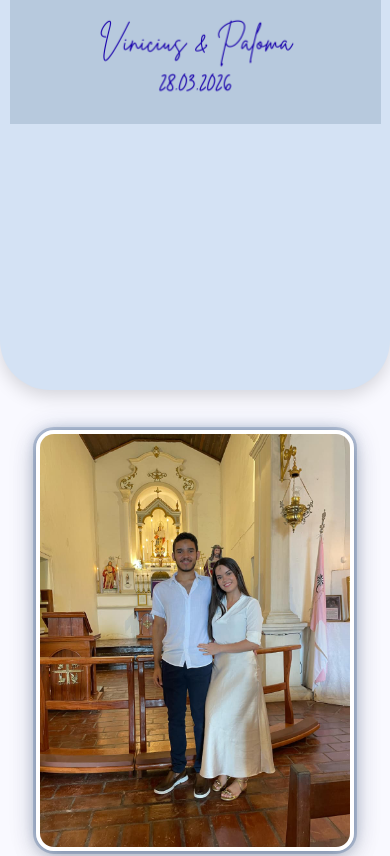
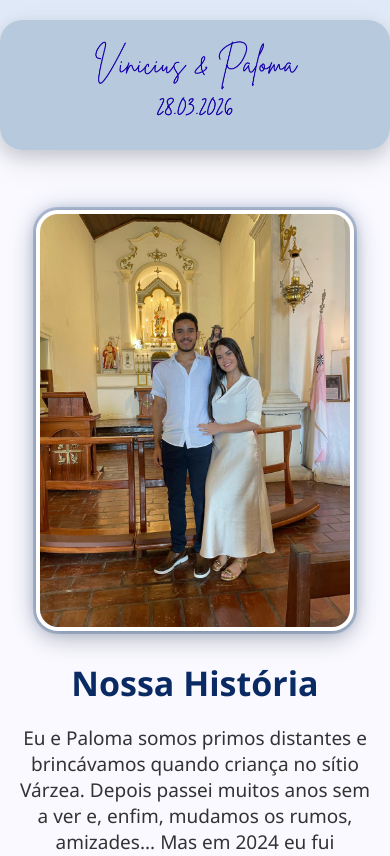
Before and after one commit to viniciusolinto/casamento-vp, a plain HTML site: page frontend/index.html in a window 390 px wide. Shown: the top 856 px of the page. Drawn offline with Linux system fonts and the light colour scheme.

Commit message:
atualização 3

```diff
--- a/frontend/css/styles.css
+++ b/frontend/css/styles.css
@@ -23,86 +23,100 @@ a {
     text-decoration: none;
 }
 
-/* Container padrão */
 section {
     text-align: center;
     padding: 40px 20px;
 }
 
 /* ======================== */
-/* HERO - IMAGEM DO CONVITE */
+/* HERO RESPONSIVO MODERNO */
 /* ======================== */
 
 .hero {
     width: 100%;
-    height: 380px; /* altura ideal para desktop */
-    background-image: url("../img/foto.png");
-    background-size: contain;   /* mostra a imagem inteira */
-    background-repeat: no-repeat;
-    background-position: center top;
-    background-color: #d4e0f5;  /* cor azul suave por trás da imagem */
-    padding-top: 25px;
-
-    border-bottom-left-radius: 40px;
-    border-bottom-right-radius: 40px;
-
-    box-shadow: 0 6px 18px rgba(0,0,0,0.15);
+    padding: 20px 0;
+    background: linear-gradient(to bottom, #dfe9f7, #f9f9ff);
+    display: flex;
+    justify-content: center;
 }
 
+.convite-container {
+    position: relative;
+    width: 100%;
+    max-width: 480px;  /* limite no desktop */
+    margin: 0 auto;
+}
+
+/* A IMAGEM DO CONVITE */
+.convite-img {
+    width: 100%;
+    height: auto;
+    border-radius: 22px;
+
+    /* sombra suave elegante */
+    box-shadow:
+        0 6px 18px rgba(0,0,0,0.15),
+        0 12px 35px rgba(0,0,0,0.08);
+
+    /* margem para respirar */
+    display: block;
+}
+
+/* TEXTO SOBRE A IMAGEM */
+.convite-info {
+    position: absolute;
+    bottom: 18px;
+    width: 100%;
+    text-align: center;
+    color: #002F6C;
+    font-weight: 700;
+    text-shadow: 0 3px 8px rgba(255,255,255,0.6);
+}
+
+/* Nome do casal */
+.convite-info h1 {
+    margin: 0;
+    font-size: 26px;
+    letter-spacing: 2px;
+}
+
+/* Data */
+.convite-info .data {
+    margin-top: 5px;
+    font-size: 18px;
+    font-weight: 600;
+}
+
+/* ======================== */
 /* MOBILE */
-@media (max-width: 600px) {
-    .hero {
-        height: 320px;           /* aumenta ou diminui conforme sua imagem */
-        background-size: contain;
-        background-position: center top;
-        padding-top: 20px;
+/* ======================== */
+
+@media (max-width: 500px) {
+    .convite-info h1 {
+        font-size: 22px;
+    }
+
+    .convite-info .data {
+        font-size: 16px;
+    }
+}
+
+/* ======================== */
+/* TELAS MUITO PEQUENAS */
+/* ======================== */
+
+@media (max-width: 360px) {
+    .convite-info h1 {
+        font-size: 18px;
+    }
+    .convite-info .data {
+        font-size: 14px;
     }
 }
 
 
 /* ======================== */
-/* HERO AJUSTADO RESPONSIVO */
-/* ======================== */
-
-.hero {
-    width: 100%;
-    height: 480px; /* altura padrão desktop */
-    background-image: url("../img/foto.png");
-    background-size: contain;   /* mostra a imagem INTEIRA sem cortar */
-    background-repeat: no-repeat;
-    background-position: center top;
-    background-color: #d4e2f4; /* azul bebê suave atrás da imagem */
-
-    border-bottom-left-radius: 50px;
-    border-bottom-right-radius: 50px;
-
-    display: flex;
-    justify-content: center;
-    align-items: center;
-
-    padding-top: 20px;
-}
-
-/* CELULAR */
-@media (max-width: 600px) {
-    .hero {
-        height: 420px;         /* aumenta ou reduz a altura */
-        background-position: center top;
-        padding-top: 10px;
-    }
-}
-
-/* TELAS MENORES AINDA */
-@media (max-width: 400px) {
-    .hero {
-        height: 380px;
-        background-size: 95%; /* ajusta para não estourar nas laterais */
-    }
-}
-
-
-/* ======================== */
-/* HISTÓRIA (FOTO DO CASAL) */
+/* HISTÓRIA */
 /* ======================== */
 
 .historia {
@@ -110,32 +124,25 @@ section {
     margin: 0 auto;
 }
 
-/* FOTO DO CASAL — EFEITO ESPECIAL REVOLUCIONÁRIO */
 .foto-casal {
     width: 100%;
     max-width: 380px;
+    margin: 0 auto 25px;
     display: block;
-    margin: 0 auto 25px;
 
-    /* Moldura arredondada elegante */
+    /* Moldura elegante */
     border-radius: 22px;
-
-    /* Borda dupla estilizada */
     border: 4px solid #ffffff;
     outline: 3px solid rgba(0, 47, 108, 0.20);
-
-    /* Brilho suave romântico */
     box-shadow:
         0 0 12px rgba(0, 47, 108, 0.25),
         0 0 28px rgba(0, 47, 108, 0.18),
         0 10px 25px rgba(0,0,0,0.15);
 
-    /* Efeito reflexo superior */
     position: relative;
     overflow: hidden;
 }
 
-/* Reflexo suave brilhante */
 .foto-casal::after {
     content: "";
     position: absolute;
@@ -152,36 +159,11 @@ section {
     pointer-events: none;
 }
 
-/* Responsividade */
 @media (max-width: 500px) {
     .foto-casal {
         max-width: 310px;
-        border-radius: 18px;
     }
 }
-
-/* ======================== */
-/* PÁGINA INTERNA PRESENTES */
-/* ======================== */
-
-.pagina-oculta {
-    display: none;
-    animation: fadeIn 0.4s ease;
-    background: #ffffff;
-    padding: 40px 20px;
-    border-top: 3px solid #002F6C;
-}
-
-.voltar-btn {
-    margin-top: 30px;
-}
-
-/* Suave transição */
-@keyframes fadeIn {
-    from { opacity: 0; transform: translateY(10px); }
-    to   { opacity: 1; transform: translateY(0); }
-}
-
 
 /* ======================== */
 /* CONTAGEM REGRESSIVA */
@@ -250,7 +232,7 @@ section {
 }
 
 /* ======================== */
-/* BOTÕES PADRÃO */
+/* BOTÕES */
 /* ======================== */
 
 .btn {
@@ -268,17 +250,22 @@ section {
     opacity: 0.85;
 }
 
-.purple {
-    background: #002F6C;
-}
-
+.purple,
 .blue {
     background: #002F6C;
 }
 
 /* ======================== */
-/* LISTA DE PRESENTES */
+/* PRESENTES – PÁGINA INTERNA */
 /* ======================== */
+
+.pagina-oculta {
+    display: none;
+    animation: fadeIn 0.4s ease;
+    background: #ffffff;
+    padding: 40px 20px;
+    border-top: 3px solid #002F6C;
+}
 
 .gift-options {
     display: flex;
@@ -294,3 +281,12 @@ section {
         justify-content: center;
     }
 }
+
+.voltar-btn {
+    margin-top: 30px;
+}
+
+@keyframes fadeIn {
+    from { opacity: 0; transform: translateY(10px); }
+    to   { opacity: 1; transform: translateY(0); }
+}
--- a/frontend/index.html
+++ b/frontend/index.html
@@ -10,7 +10,14 @@
 <body>
 
     <!-- Cabeçalho -->
-    <header class="hero"></header>
+    <header class="hero">
+    <div class="convite-container">
+        <img src="img/foto.png" alt="Convite do Casamento" class="convite-img">
+
+        <div class="convite-info">
+        </div>
+    </div>
+</header>
 
     <!-- História -->
     <section class="historia">
```
